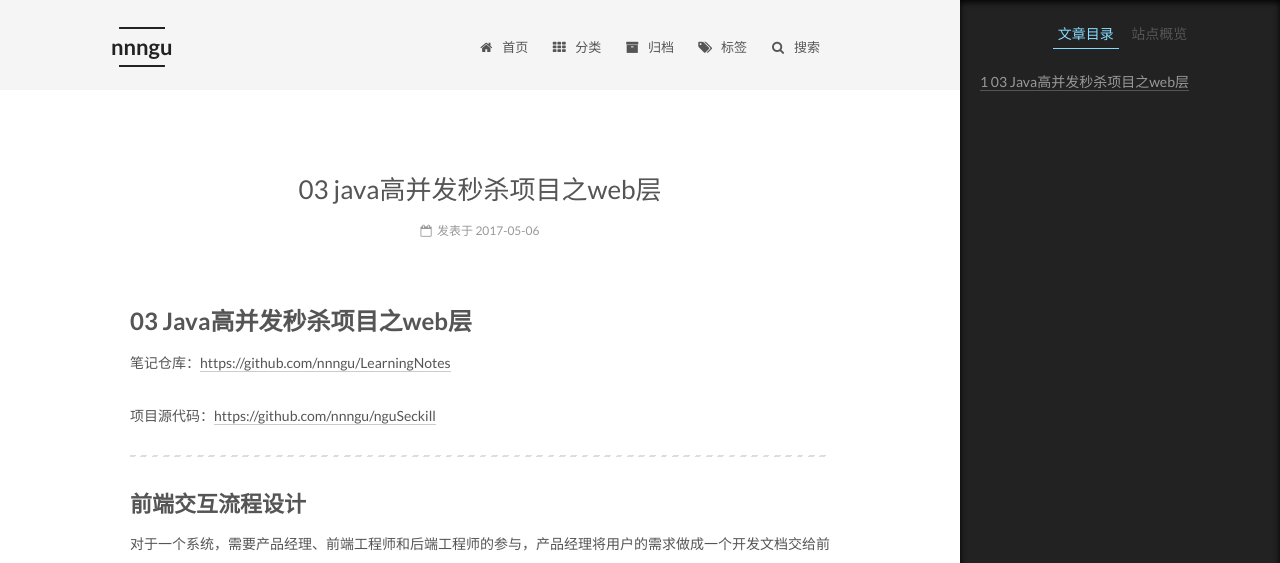
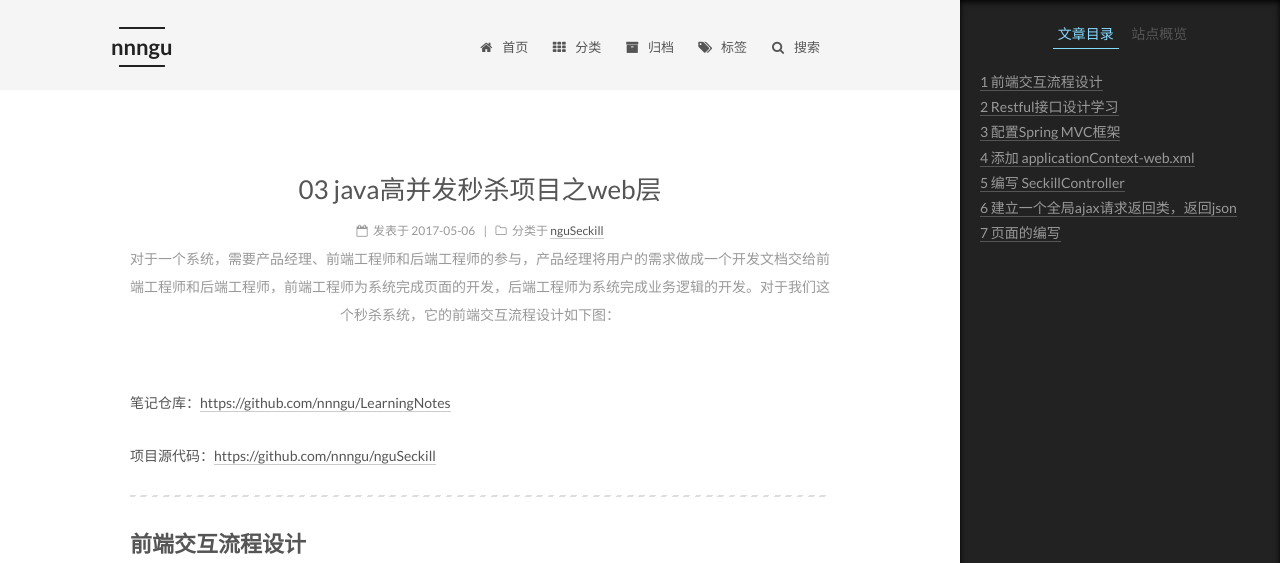
Before and after one commit to nnngu/LearningNotes, a Jekyll site: the page built from _posts/2017-05-06-03 Java高并发秒杀项目之web层.md, in a window 1280 px wide and 1400 px high. Shown: the top 563 px of the window. Built offline with Jekyll 4.4.1, drawn with Linux system fonts in a browser that asks for light colours.

Commit message:
修改文件: _posts/2017-05-06-03 Java高并发秒杀项目之web层.md

```diff
--- a/_posts/2017-05-06-03 Java高并发秒杀项目之web层.md
+++ b/_posts/2017-05-06-03 Java高并发秒杀项目之web层.md
@@ -1,4 +1,7 @@
-# 03 Java高并发秒杀项目之web层
+---
+categories: nguSeckill
+description: 对于一个系统，需要产品经理、前端工程师和后端工程师的参与，产品经理将用户的需求做成一个开发文档交给前端工程师和后端工程师，前端工程师为系统完成页面的开发，后端工程师为系统完成业务逻辑的开发。对于我们这个秒杀系统，它的前端交互流程设计如下图：
+---
 
 笔记仓库：[https://github.com/nnngu/LearningNotes](https://github.com/nnngu/LearningNotes)
 
```
